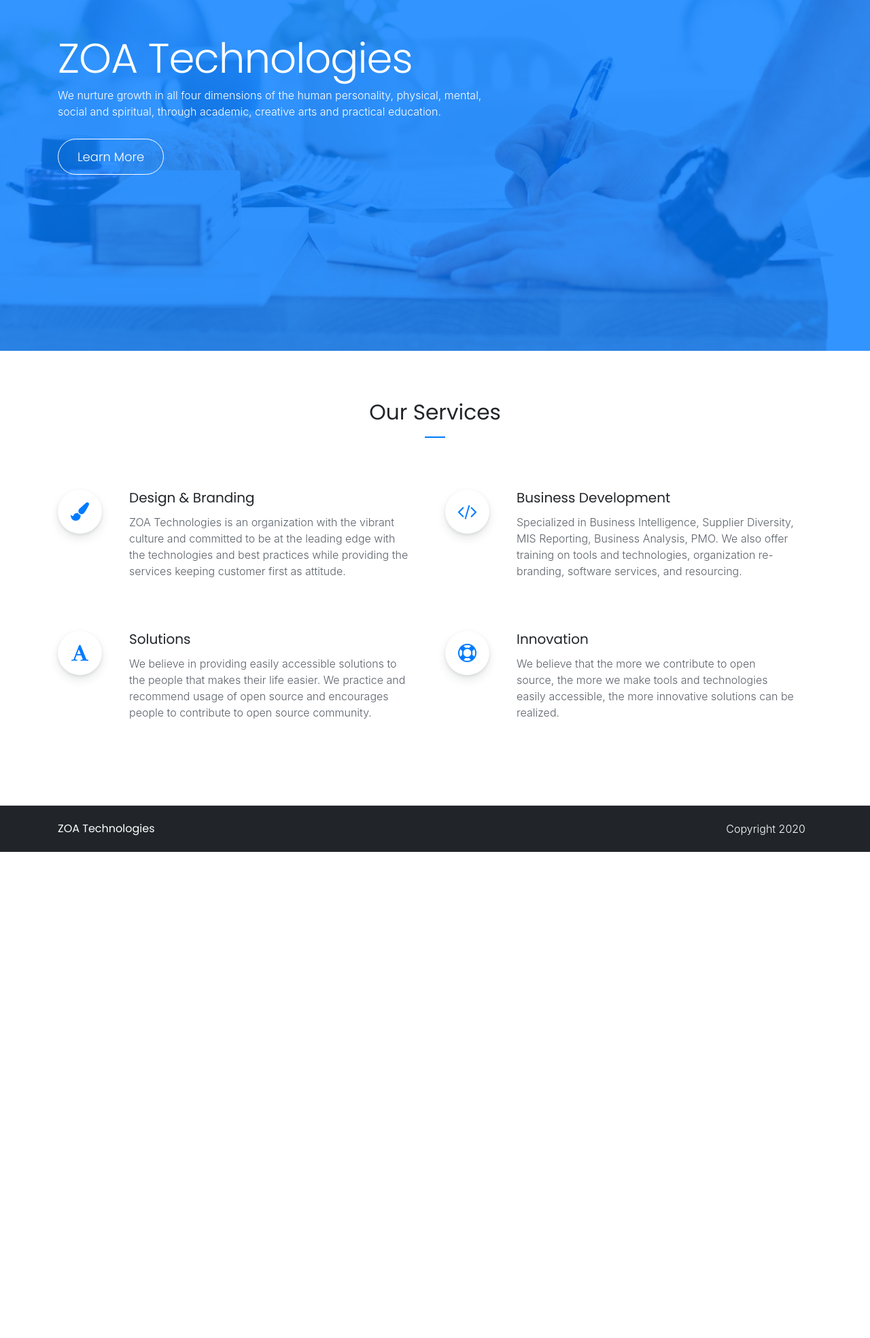
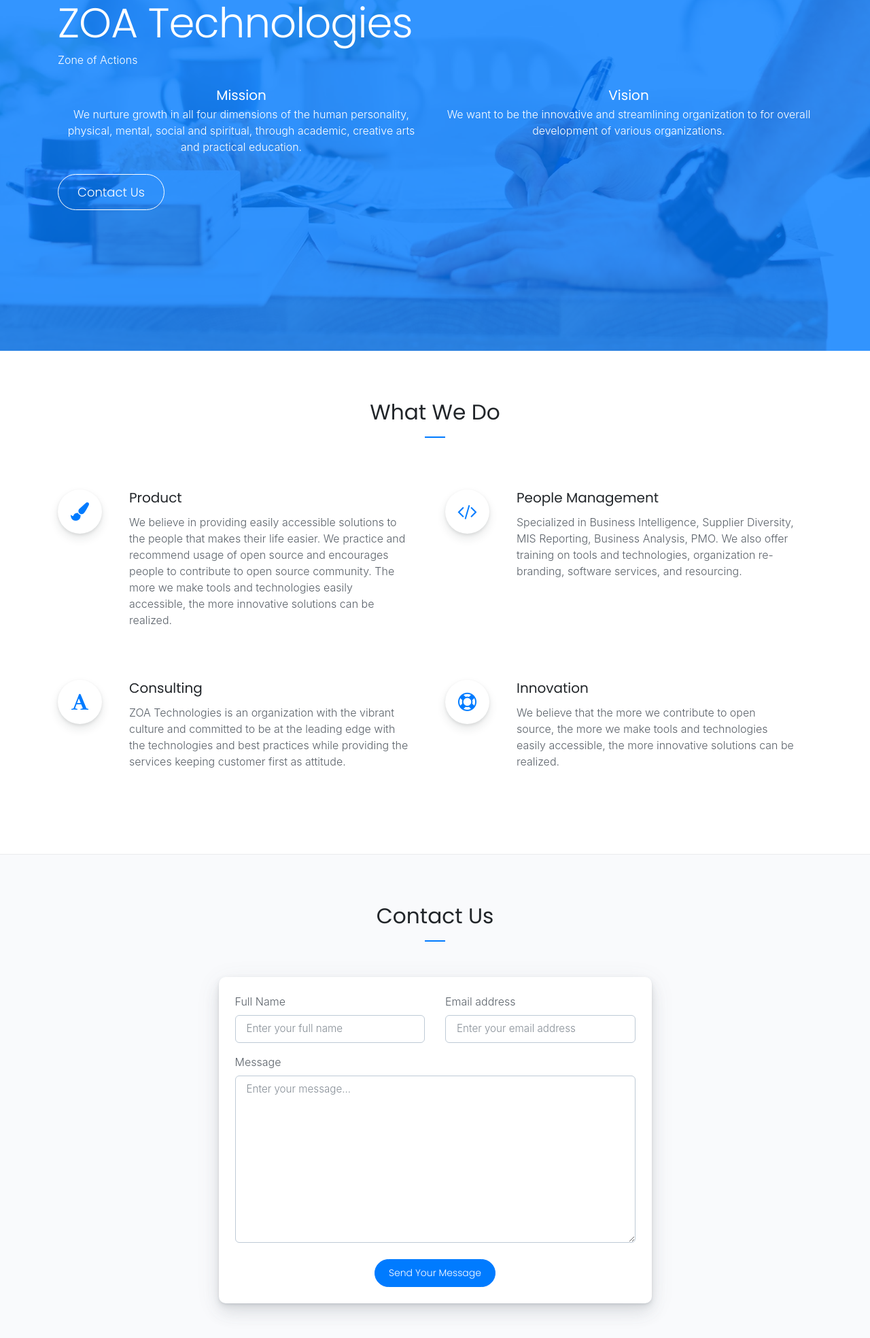
Before and after one commit to zoatechnologies/zoatechnologies.github.io, a plain HTML site: page index.html in a window 1280 px wide. Shown: the part 284-2252 px from the top of the page at 68% size. Before the commit the page ends 1537 px from the top, so only its background shows below. Drawn offline with nearby package versions, Linux system fonts and the light colour scheme.

Commit message:
changes based on feedback and making contact us form working

```diff
--- a/index.html
+++ b/index.html
@@ -30,16 +30,19 @@
                   <a class="nav-link" href="#">Home <span class="sr-only">(current)</span></a>
                 </li>
                 <li class="nav-item">
-                  <a class="nav-link" href="#our-services">Our Services</a>
+                  <a class="nav-link" href="#what-we-do">What We Do</a>
+                </li>
+                <li class="nav-item">
+                  <a class="nav-link" href="#contact-us">Contact Us</a>
                 </li>
               </ul>
 
               <ul class="navbar-nav ml-auto">
+                <li class="nav-item"><!--
+                  <a class="nav-link" href="http://twitter.com/intent/tweet?text=Check%20out%20this%20GoDaddy%20hosted%20webpage!%20https%3A%2F%2Fzoatechnologies.com."><i class="fa fa-twitter"></i></a>
+                </li> -->
                 <li class="nav-item">
-                  <a class="nav-link" href="http://twitter.com/intent/tweet?text=Check%20out%20this%20GoDaddy%20hosted%20webpage!%20http%3A%2F%2Fzoatechnologies.com."><i class="fa fa-twitter"></i></a>
-                </li>
-                <li class="nav-item">
-                  <a class="nav-link" href="http://www.facebook.com/sharer.php?u=http%3A%2F%2Fzoatechnologies.com&t=ZOA%20Technologies"><i class="fa fa-facebook"></i></a>
+                  <a class="nav-link" href="http://www.facebook.com/sharer.php?u=https%3A%2F%2Fzoatechnologies.com&t=ZOA%20Technologies"><i class="fa fa-facebook"></i></a>
                 </li>
                 <li class="nav-item">
                   <a class="nav-link" href="https://www.linkedin.com/company/zoa-technologies/about/"><i class="fa fa-linkedin"></i></a>
@@ -52,12 +55,29 @@
 
         <!-- Inner Wrapper -->
         <div class="inner-wrapper mt-auto mb-auto container">
-          <div class="row">
-            <div class="col-md-7">
-                <h1 class="welcome-heading display-4 text-white">ZOA Technologies</h1>
-                <p class="text-white">We nurture growth in all four dimensions of the human personality, physical, mental, social and spiritual, through academic, creative arts and practical education.</p>
-                <a href="#our-services" class="btn btn-lg btn-outline-white btn-pill align-self-center">Learn More</a>
+          	<div class="row">
+            	<div class="col-md-12">
+	                <h1 class="welcome-heading display-4 text-white">ZOA Technologies</h1>
+	                <p class="text-white">Zone of Actions</p>
+	            </div>
+	        </div>
+	        <div class="row">
+                <div class="col-md-6 testimonial text-center text-white">
+                    <h5 class="mb-1 text-white">Mission</h5>
+                    <p>We nurture growth in all four dimensions of the human personality, physical, mental, social and spiritual, through academic, creative arts and practical education.</p>
+                </div>
+
+                <div class="col-md-6 testimonial text-center text-white">
+                    <h5 class="mb-1 text-white">Vision</h5>
+                    <p>We want to be the innovative and streamlining organization to for overall development of various organizations.</p>
+                </div>
+
             </div>
+            <div class="row">
+            	<div class="col-md-12">
+                	<a href="#contact-us" class="btn btn-lg btn-outline-white btn-pill align-self-center">Contact Us</a>
+	            </div>
+	        </div>
           </div>
         </div>
         <!-- / Inner Wrapper -->
@@ -65,8 +85,8 @@
       <!-- / Welcome Section -->
 
       <!-- Our Services Section -->
-      <div id="our-services" class="our-services section py-4">
-        <h3 class="section-title text-center my-5">Our Services</h3>
+      <div id="what-we-do" class="our-services section py-4">
+        <h3 class="section-title text-center my-5">What We Do</h3>
         <!-- Features -->
         <div class="features py-4 mb-4">
           <div class="container">
@@ -74,14 +94,15 @@
               <div class="feature py-4 col-md-6 d-flex">
                 <div class="icon text-primary mr-3"><i class="fa fa-paint-brush"></i></div>
                 <div class="px-4">
-                    <h5>Design & Branding</h5>
-                    <p>ZOA Technologies is an organization with the vibrant culture and committed to be at the leading edge with the technologies and best practices while providing the services keeping customer first as attitude.</p>
+                    <h5>Product</h5>
+                    <p>We believe in providing easily accessible solutions to the people that makes their life easier. We practice and recommend usage of open source and encourages people to contribute to open source community. The more we make tools and technologies easily accessible, the more innovative solutions can be realized.
+                  </p>
                 </div>
               </div>
               <div class="feature py-4 col-md-6 d-flex">
                 <div class="icon text-primary mr-3"><i class="fa fa-code"></i></div>
                 <div class="px-4">
-                    <h5>Business Development</h5>
+                    <h5>People Management</h5>
                     <p>Specialized in Business Intelligence, Supplier Diversity, MIS Reporting, Business Analysis, PMO. We also offer training on tools and technologies, organization re-branding, software services, and resourcing.</p>
                 </div>
               </div>
@@ -91,8 +112,8 @@
               <div class="feature py-4 col-md-6 d-flex">
                 <div class="icon text-primary mr-3"><i class="fa fa-font"></i></div>
                 <div class="px-4">
-                    <h5>Solutions</h5>
-                    <p>We believe in providing easily accessible solutions to the people that makes their life easier. We practice and recommend usage of open source and encourages people to contribute to open source community.</p>
+                    <h5>Consulting</h5>
+                    <p>ZOA Technologies is an organization with the vibrant culture and committed to be at the leading edge with the technologies and best practices while providing the services keeping customer first as attitude.</p>
                 </div>
               </div>
               <div class="feature py-4 col-md-6 d-flex">
@@ -108,6 +129,44 @@
         <!-- / Features -->
       </div>
       <!-- / Our Services Section -->
+
+      <!-- Contact Section -->
+      <div id="contact-us" class="contact section-invert py-4">
+        <h3 class="section-title text-center m-5">Contact Us</h3>
+        <div class="container py-4">
+          <div class="row justify-content-md-center px-4">
+            <div class="contact-form col-sm-12 col-md-10 col-lg-7 p-4 mb-4 card">
+              <form action="https://www.enformed.io/7waj8o32" method="POST">
+                <div class="row">
+                  <div class="col-md-6 col-sm-12">
+                    <div class="form-group">
+                      <label for="contactFormFullName">Full Name</label>
+                      <input name="full_name" type="text" class="form-control" id="contactFormFullName" placeholder="Enter your full name">
+                    </div>
+                  </div>
+                  <div class="col-md-6 col-sm-12">
+                    <div class="form-group">
+                      <label for="contactFormEmail">Email address</label>
+                      <input name="full_email" type="email" class="form-control" id="contactFormEmail" placeholder="Enter your email address">
+                    </div>
+                  </div>
+                </div>
+                <div class="row">
+                  <div class="col">
+                    <div class="form-group">
+                        <label for="exampleInputMessage1">Message</label>
+                        <textarea id="exampleInputMessage1" class="form-control mb-4" rows="10" placeholder="Enter your message..." name="message_body"></textarea>
+                    </div>
+                  </div>
+                </div>
+                <input type="hidden" name="*redirect" value="https://zoatechnologies.com/contactussubmission.html" />
+                <input class="btn btn-primary btn-pill d-flex ml-auto mr-auto" type="submit" value="Send Your Message">
+              </form>
+            </div>
+          </div>
+        </div>
+      </div>
+      <!-- / Contact Section -->
 
       <!-- Footer Section -->
       <footer>
```
Also changed, not shown: contactussubmission.html (added, +92 -0 lines).
